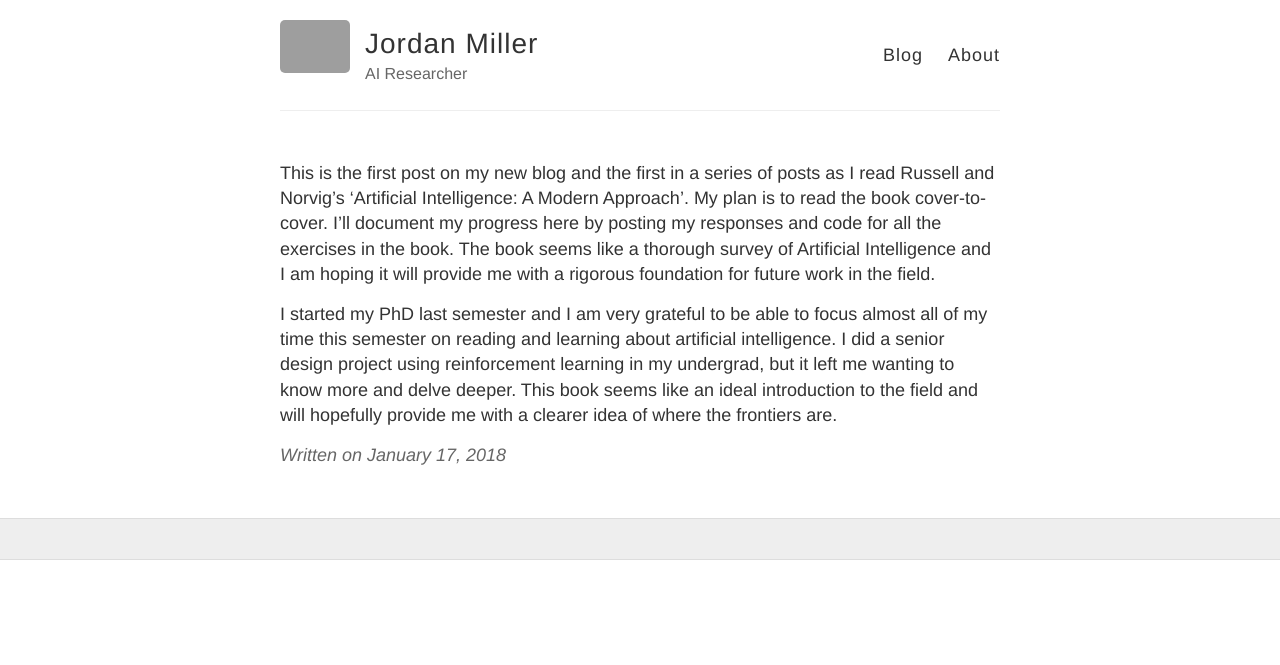
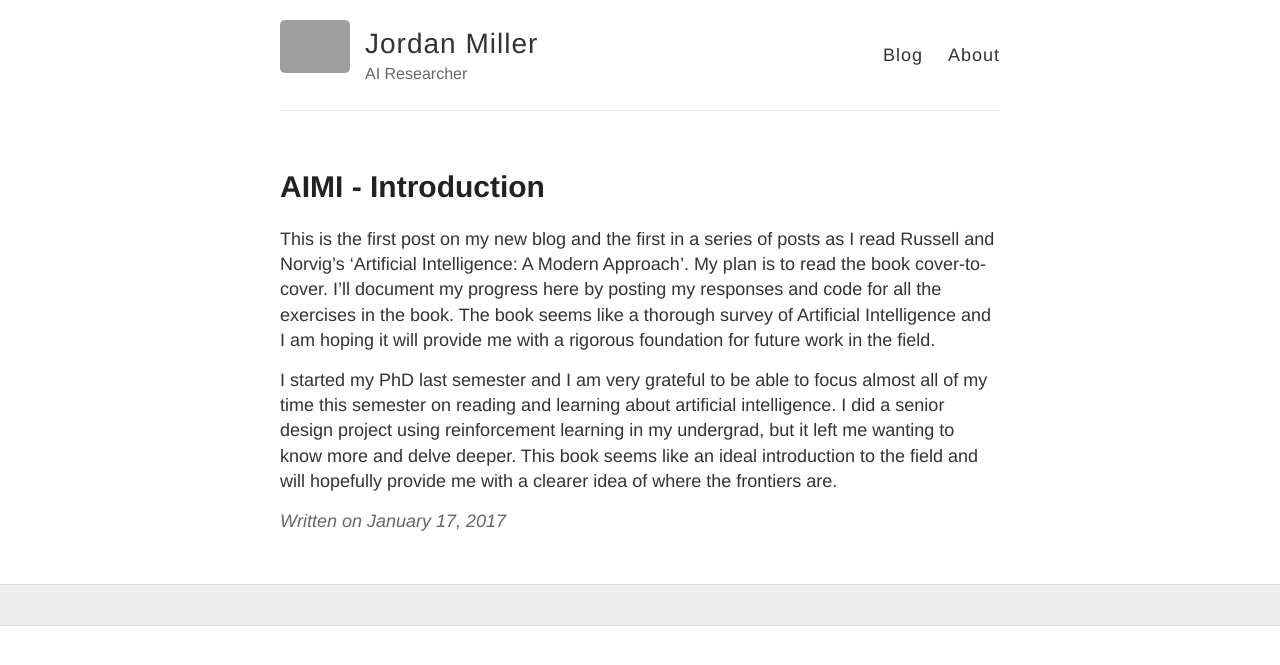
Before and after one commit to jordamill/jordamill.github.io, a Jekyll site: the page built from _posts/2017-1-17-AIMIintro.md, in a window 1280 px wide. Shown: the top 665 px of the page. Built offline with Jekyll 4.4.1, drawn with Linux system fonts in a browser that asks for light colours; our own code applies the rules of GitHub Pages for plain Markdown files; some of the changed lines change nothing that is shown; grey boxes are pictures that could not be loaded.

Commit message:
Update and rename 2017-1-17-AIMICh1.md to 2017-1-17-AIMIintro.md

```diff
--- a/_posts/2017-1-17-AIMICh1.md
+++ b/_posts/2017-1-17-AIMIintro.md
@@ -1,6 +1,6 @@
 ---
 layout: post
-title: AIMI - Artificial Intelligence: a Modern Approach (Introduction)
+title: AIMI - Introduction
 ---
 
 This is the first post on my new blog and the first in a series of posts as I read Russell and Norvig's 'Artificial Intelligence: A Modern Approach'. My plan is to read the book cover-to-cover. I'll document my progress here by posting my responses and code for all the exercises in the book. The book seems like a thorough survey of Artificial Intelligence and I am hoping it will provide me with a rigorous foundation for future work in the field.
```
